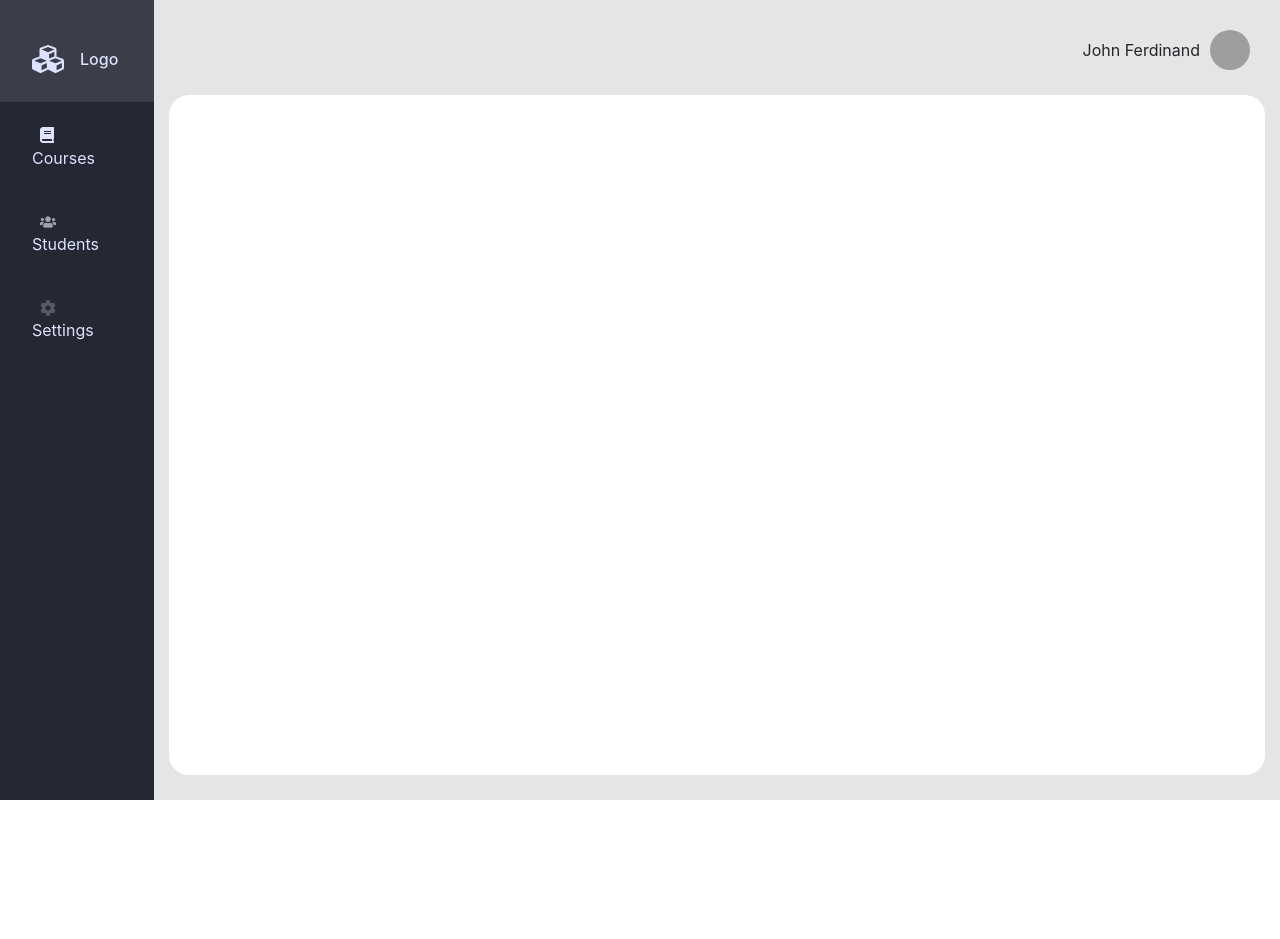
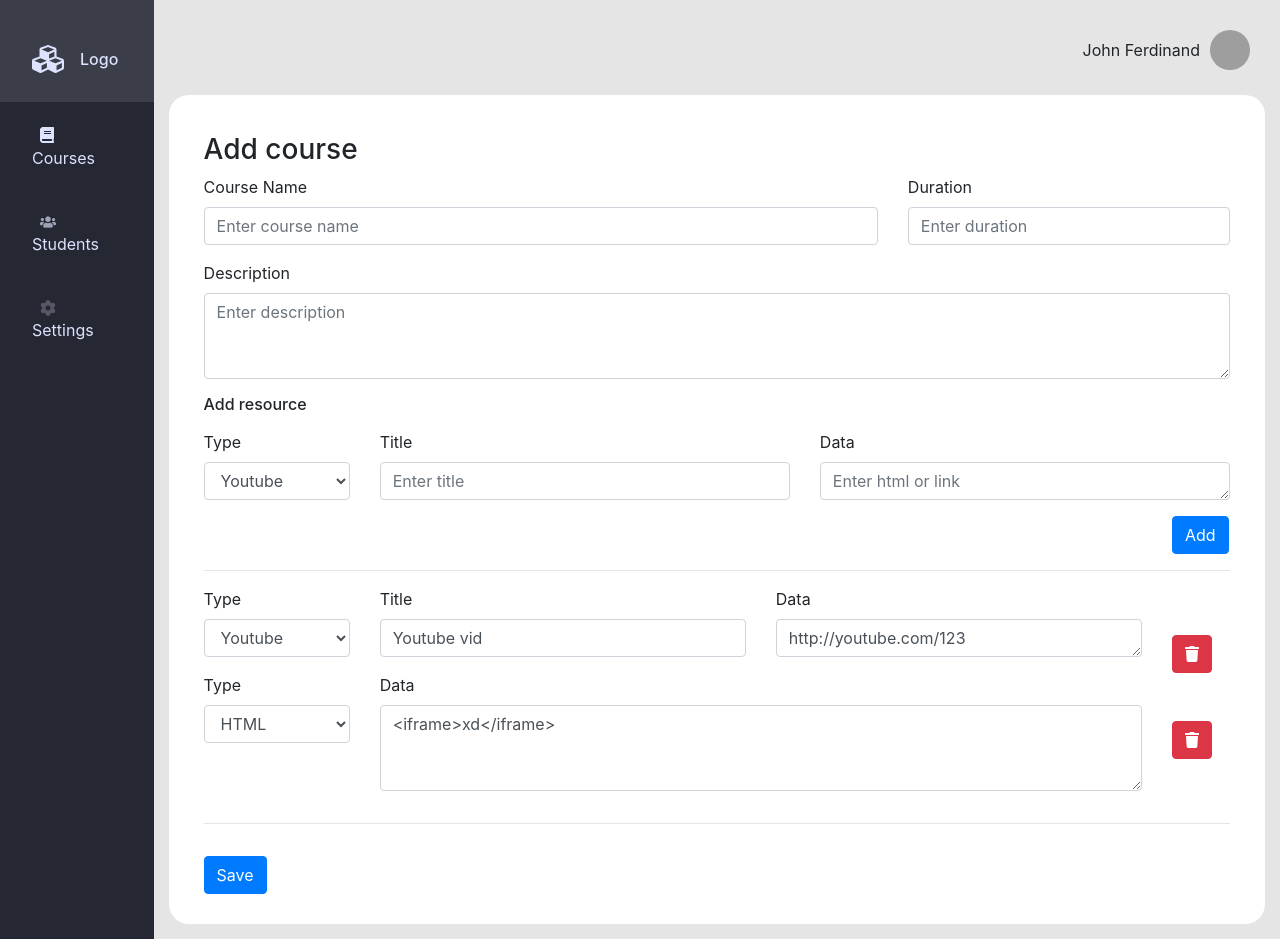
Before and after one commit to indie-rok/q-saf, a React (Create React App) app: page /newCourse in a window 1280 px wide. Before the commit the page ends 800 px from the top, so only its background shows below. Built offline with nearby package versions, Linux system fonts and the light colour scheme; grey boxes are pictures that could not be loaded.

Commit message:
added new course page

```diff
--- a/src/App.js
+++ b/src/App.js
@@ -8,7 +8,7 @@ import Courses from "./screens/Courses";
 import Settings from "./screens/Settings";
 import Students from "./screens/Students";
 // import ViewCertificate from "./screens/ViewCertificate";
-// import NewCourse from "./screens/NewCourse";
+import NewCourse from "./screens/NewCourse";
 import TopSubMenu from "./components/TopSubMenu";
 
 import "bootstrap/dist/css/bootstrap.min.css";
@@ -42,8 +42,8 @@ const LoggedInContainer = () => (
         <Route path="/courses" component={Courses} />
         <Route path="/students" component={Students} />
         <Route path="/settings" component={Settings} />
-
-        {/* <Route path="/newCourse" component={NewCourse} />
+        <Route path="/newCourse" component={NewCourse} />
+        {/*
         <Route path="/coursesDetail/:courseId" component={CourseDetail} />
         <Route path="/certificate/:certificateId" component={ViewCertificate} /> */}
       </div>
--- /dev/null
+++ b/src/screens/NewCourse/index.js
@@ -0,0 +1,222 @@
+import React, { Component } from "react";
+import {
+  Form,
+  Container,
+  Button,
+  InputGroup,
+  Row,
+  Col,
+  Dropdown
+} from "react-bootstrap";
+import { FontAwesomeIcon } from "@fortawesome/react-fontawesome";
+import { faTrash, faArrowLeft } from "@fortawesome/free-solid-svg-icons";
+import uuid from "uuid/v4";
+import { Link } from "react-router-dom";
+
+export default class NewCourse extends Component {
+  constructor(props) {
+    super(props);
+    this.state = {
+      name: "",
+      duration: "",
+      description: "",
+      newLink: {
+        id: uuid(),
+        type: "youtube",
+        data: "",
+        title: ""
+      },
+      links: [
+        {
+          id: "1",
+          type: "youtube",
+          data: "http://youtube.com/123",
+          title: "Youtube vid"
+        },
+        { id: "3", type: "html", data: "<iframe>xd</iframe>" }
+      ]
+    };
+
+    this.addLink = this.addLink.bind(this);
+    this.removeLink = this.removeLink.bind(this);
+  }
+
+  async addLink() {
+    await this.setState({
+      newLink: { id: uuid() }, //reseting new id
+      links: [...this.state.links, this.state.newLink]
+    });
+    console.log(this.state.links);
+  }
+
+  removeLink(event) {
+    const links = this.state.links.filter(
+      link => link.id !== event.target.dataset.deleteId
+    );
+    console.log(links);
+    this.setState({ links });
+  }
+
+  updateNewLink(key) {
+    this.setState({
+      newLink: { ...this.state.newLink, [key]: event.target.value } //eslint-disable-line
+    });
+  }
+
+  renderLinks() {
+    return this.state.links.map(link => {
+      return (
+        <Row>
+          <Col md={{ span: 2 }}>
+            <Form.Group>
+              <Form.Label>Type</Form.Label>
+              <Form.Control as="select" value={link.type}>
+                <option value="youtube">Youtube</option>
+                <option value="vimeo">Vimeo</option>
+                <option value="html">HTML</option>
+              </Form.Control>
+            </Form.Group>
+          </Col>
+          {link.type !== "html" ? (
+            <Col>
+              <Form.Group>
+                <Form.Label>Title</Form.Label>
+                <Form.Control
+                  type="text"
+                  placeholder="Enter title"
+                  value={link.title}
+                />
+              </Form.Group>
+            </Col>
+          ) : (
+            ""
+          )}
+
+          <Col>
+            <Form.Group>
+              <Form.Label>Data</Form.Label>
+              <Form.Control
+                as="textarea"
+                rows={link.type === "html" ? "3" : "1"}
+                placeholder="Enter html or link"
+                value={link.data}
+              />
+            </Form.Group>
+          </Col>
+          <Col md={{ span: 1 }}>
+            <Button
+              variant="danger"
+              className="mt-5 align-items-center"
+              data-delete-id={link.id}
+              onClick={this.removeLink}
+            >
+              <FontAwesomeIcon icon={faTrash} />
+            </Button>
+          </Col>
+          <hr />
+        </Row>
+      );
+    });
+  }
+
+  render() {
+    return (
+      <Container style={{ minHeight: "auto" }}>
+        <h3 className="mt-2">Add course</h3>
+
+        <Form>
+          <Row>
+            <Col md={{ span: 8 }}>
+              <Form.Group controlId="formBasicEmail">
+                <Form.Label>Course Name</Form.Label>
+                <Form.Control type="text" placeholder="Enter course name" />
+              </Form.Group>
+            </Col>
+
+            <Col>
+              <Form.Group controlId="formBasicEmail">
+                <Form.Label>Duration</Form.Label>
+                <Form.Control type="email" placeholder="Enter duration" />
+              </Form.Group>
+            </Col>
+          </Row>
+
+          <Row>
+            <Col>
+              <Form.Group controlId="formBasicEmail">
+                <Form.Label>Description</Form.Label>
+                <Form.Control
+                  as="textarea"
+                  rows="3"
+                  placeholder="Enter description"
+                />
+              </Form.Group>
+            </Col>
+          </Row>
+
+          <h6 className="mb-3">Add resource</h6>
+
+          <Row>
+            <Col md={{ span: 2 }}>
+              <Form.Group>
+                <Form.Label>Type</Form.Label>
+                <Form.Control
+                  as="select"
+                  onChange={() => this.updateNewLink("type")}
+                >
+                  <option value="youtube">Youtube</option>
+                  <option value="vimeo">Vimeo</option>
+                  <option value="html">HTML</option>
+                </Form.Control>
+              </Form.Group>
+            </Col>
+            {this.state.newLink.type !== "html" ? (
+              <Col>
+                <Form.Group>
+                  <Form.Label>Title</Form.Label>
+                  <Form.Control
+                    type="text"
+                    placeholder="Enter title"
+                    onChange={() => this.updateNewLink("title")}
+                  />
+                </Form.Group>
+              </Col>
+            ) : (
+              ""
+            )}
+
+            <Col>
+              <Form.Group>
+                <Form.Label>Data</Form.Label>
+                <Form.Control
+                  as="textarea"
+                  rows={this.state.newLink.type === "html" ? "3" : "1"}
+                  placeholder="Enter html or link"
+                  onChange={() => this.updateNewLink("data")}
+                />
+              </Form.Group>
+            </Col>
+          </Row>
+
+          <Row>
+            <Col md={{ offset: 11, span: 1 }}>
+              <Button onClick={this.addLink}>Add</Button>
+            </Col>
+          </Row>
+
+          <hr />
+          {this.renderLinks()}
+          <hr />
+
+          <Row>
+            <Col>
+              <Button variant="primary" type="submit" className="mt-3">
+                Save
+              </Button>
+            </Col>
+          </Row>
+        </Form>
+      </Container>
+    );
+  }
+}
```
Also changed, not shown: src/screens/NewCourse/NewCourse.css (added).
